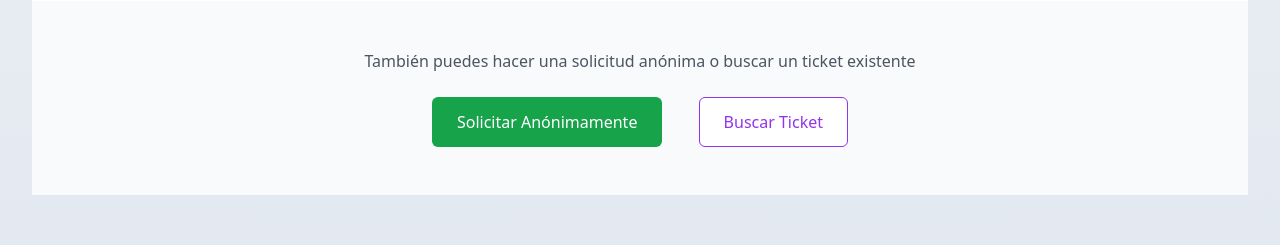
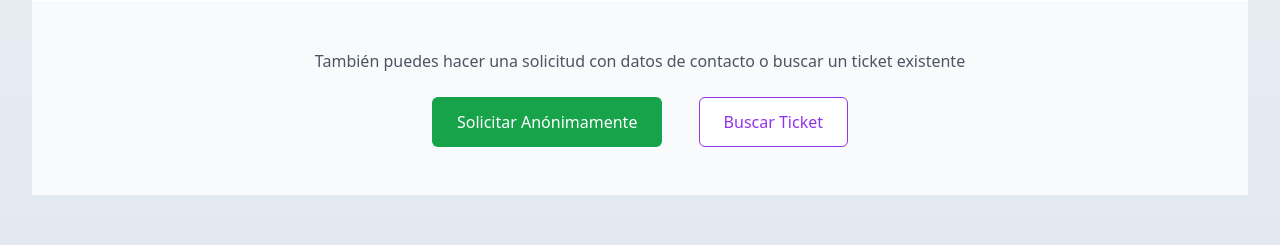
Before and after one commit to jfreakp/talento_escucha, a Django app: page /solicitud-anonimo/ in a window 1280 px wide. Shown: the part 1129-1374 px from the top of the page. Run offline with Django 5.2, Linux system fonts and the light colour scheme; data comes from the database, SQL or seed files in the repository; style sheets or scripts are compiled from the project's sources; some libraries are stand-ins or nearby versions.

```diff
--- a/homepage/templates/homepage/solicitud_anonimo.html
+++ b/homepage/templates/homepage/solicitud_anonimo.html
@@ -184,7 +184,7 @@
 <!-- Call to action -->
 <div class="bg-gray-50 py-12">
     <div class="max-w-7xl mx-auto px-4 sm:px-6 lg:px-8 text-center">
-        <p class="text-gray-600 mb-6">También puedes hacer una solicitud anónima o buscar un ticket existente</p>
+        <p class="text-gray-600 mb-6">También puedes hacer una solicitud con datos de contacto o buscar un ticket existente</p>
         <div class="space-x-4">
             <a href="{% url 'homepage:solicitud_anonimo' %}"
                class="inline-flex items-center px-6 py-3 border border-transparent text-base font-medium rounded-md text-white bg-green-600 hover:bg-green-700 transition-colors duration-200">
```
